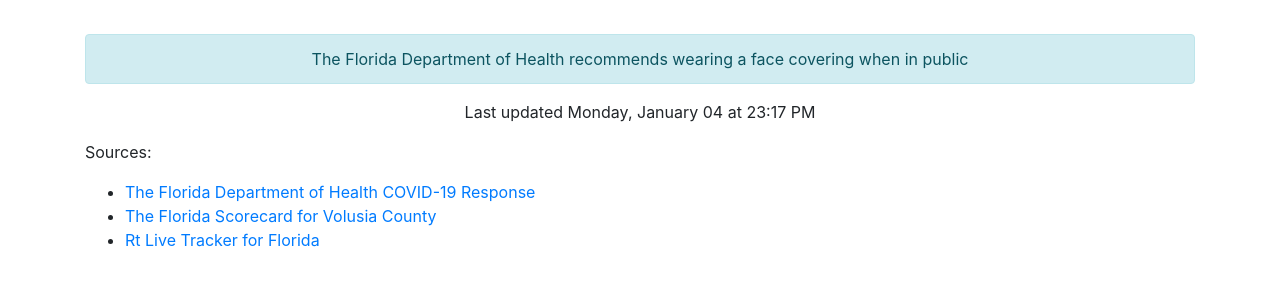
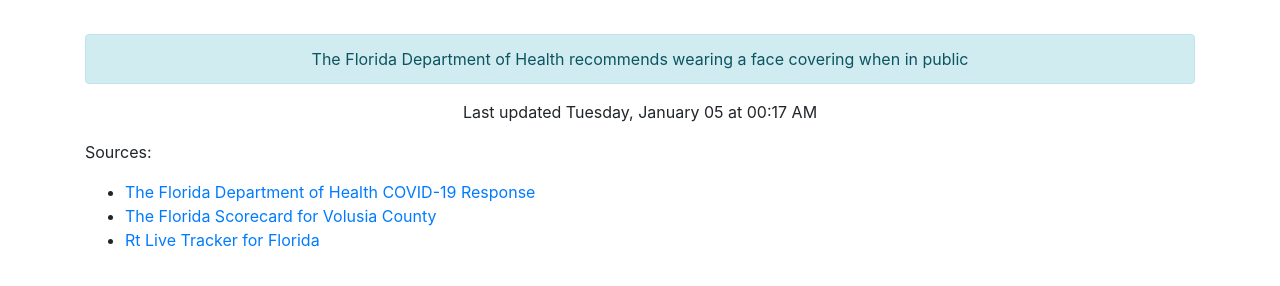
Before and after one commit to thinkjson/timeforchurch, a Jekyll site: the page built from index.md, in a window 1280 px wide. Shown: the part 586-872 px from the top of the page. Built offline with Jekyll 4.4.1, drawn with Linux system fonts in a browser that asks for light colours; our own code applies the rules of GitHub Pages for plain Markdown files.

Commit message:
Updating data

```diff
--- a/_includes/data.html
+++ b/_includes/data.html
@@ -10,4 +10,4 @@
     <div class="outcome text-success">YES</div>
     <div class="alert alert-info" role="alert">The Florida Department of Health recommends wearing a face covering when in public</div>
 
-    <p>Last updated Monday, January 04 at 23:17 PM</p>
+    <p>Last updated Tuesday, January 05 at 00:17 AM</p>
```
